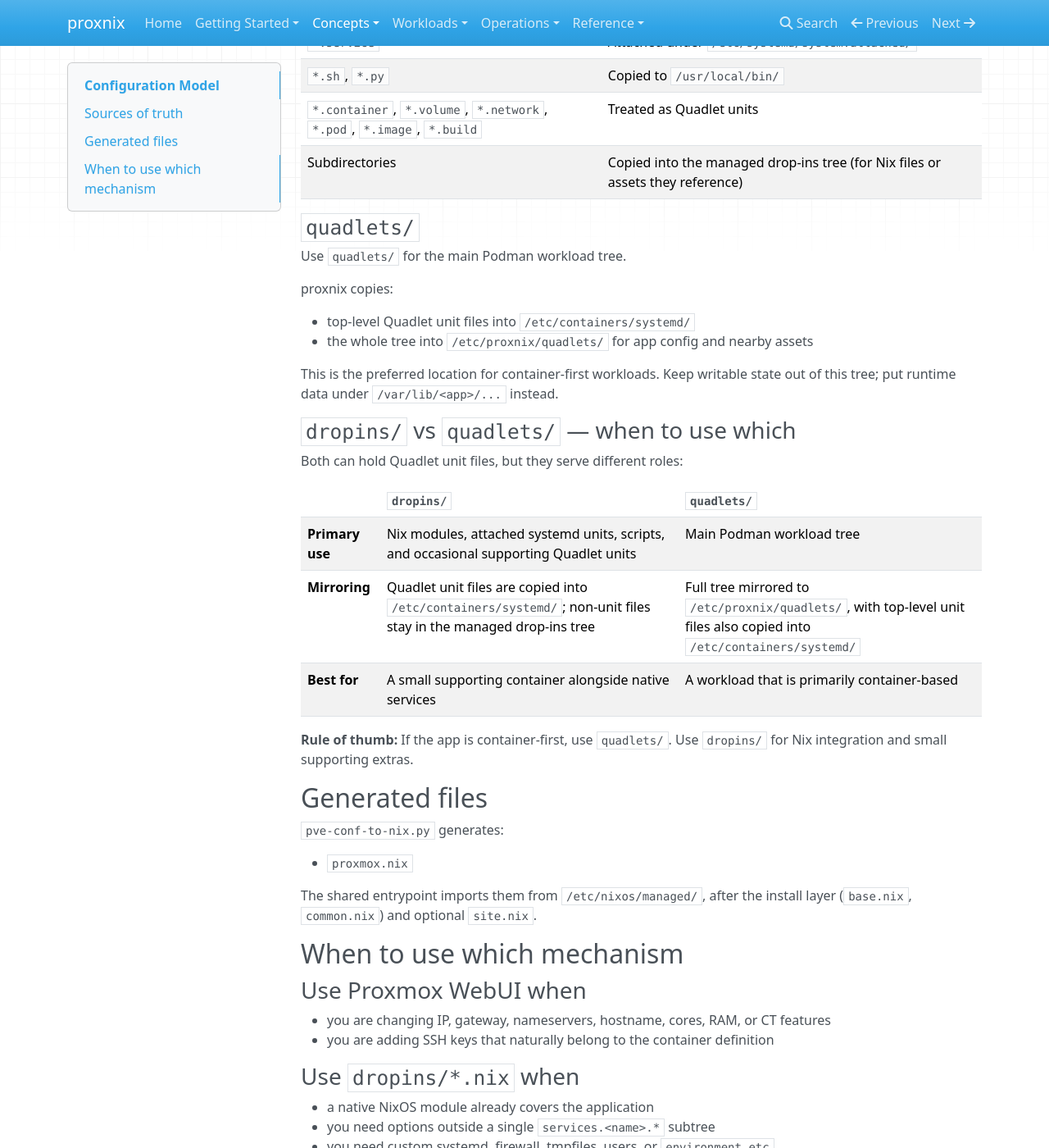
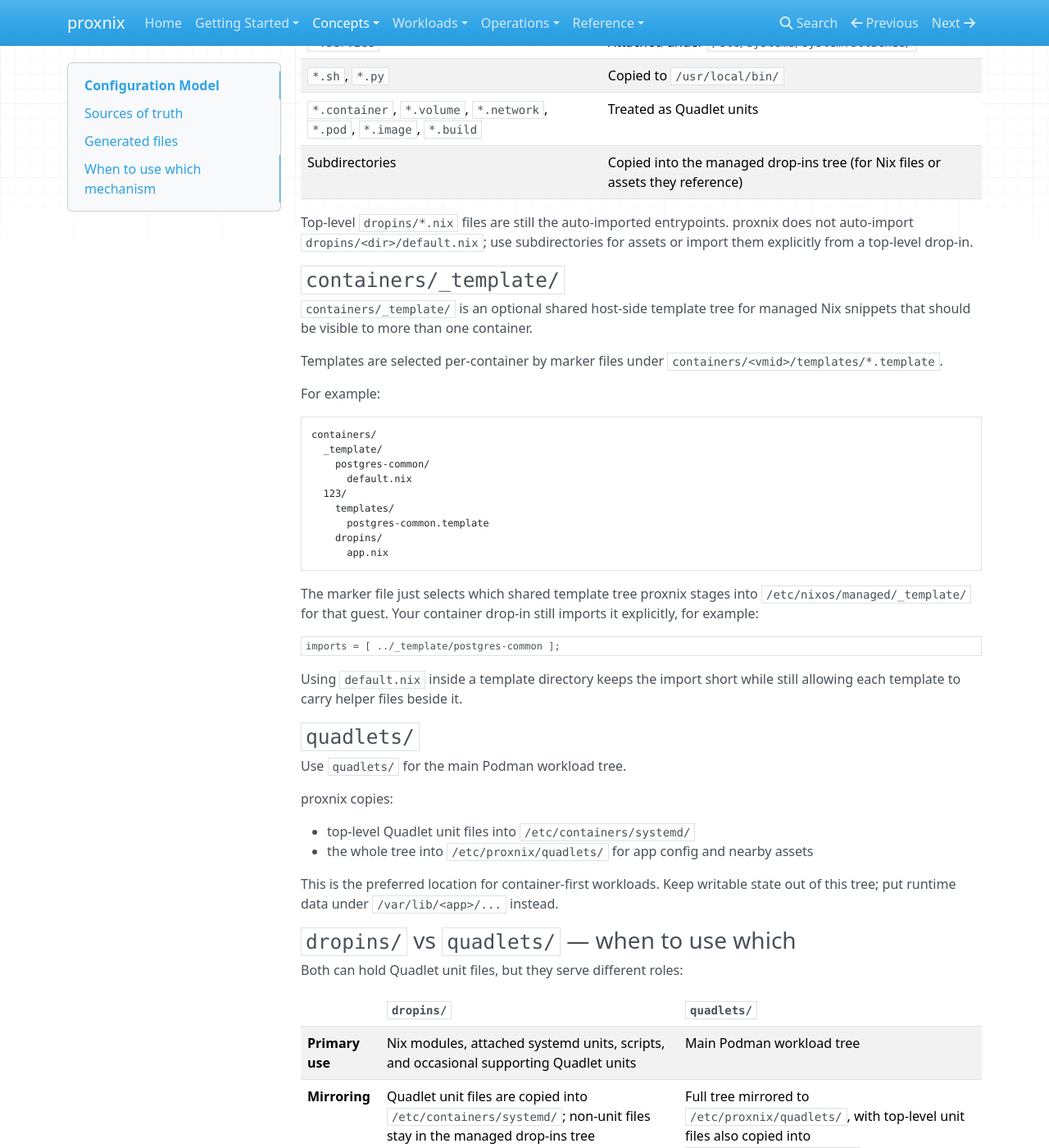
Before and after one commit to denMaier/proxnix, an MkDocs documentation site: the page built from docs/concepts/configuration-model.md, in a window 1280 px wide and 1400 px high, scrolled down 1021 px. Shown: the whole window at 82% size. Built offline with MkDocs 1.6.1, drawn with Linux system fonts in a browser that asks for light colours; nearby versions of some CDN libraries.

Commit message:
Add selective template staging and bind-mounted config delivery

````diff
--- a/docs/concepts/configuration-model.md
+++ b/docs/concepts/configuration-model.md
@@ -43,6 +43,43 @@
 | `*.sh`, `*.py` | Copied to `/usr/local/bin/` |
 | `*.container`, `*.volume`, `*.network`, `*.pod`, `*.image`, `*.build` | Treated as Quadlet units |
 | Subdirectories | Copied into the managed drop-ins tree (for Nix files or assets they reference) |
+
+Top-level `dropins/*.nix` files are still the auto-imported entrypoints. proxnix
+does not auto-import `dropins/<dir>/default.nix`; use subdirectories for assets
+or import them explicitly from a top-level drop-in.
+
+### `containers/_template/`
+
+`containers/_template/` is an optional shared host-side template tree for
+managed Nix snippets that should be visible to more than one container.
+
+Templates are selected per-container by marker files under
+`containers/<vmid>/templates/*.template`.
+
+For example:
+
+```text
+containers/
+  _template/
+    postgres-common/
+      default.nix
+  123/
+    templates/
+      postgres-common.template
+    dropins/
+      app.nix
+```
+
+The marker file just selects which shared template tree proxnix stages into
+`/etc/nixos/managed/_template/` for that guest. Your container drop-in still
+imports it explicitly, for example:
+
+```nix
+imports = [ ../_template/postgres-common ];
+```
+
+Using `default.nix` inside a template directory keeps the import short while
+still allowing each template to carry helper files beside it.
 
 ### `quadlets/`
 
````
Also changed, not shown: docs/concepts/architecture.md (+14 -10 lines), docs/concepts/secrets.md (+2 -2 lines), docs/reference/commands.md (+2 -2 lines), docs/reference/files-and-directories.md (+10 -6 lines), 6 other files.
